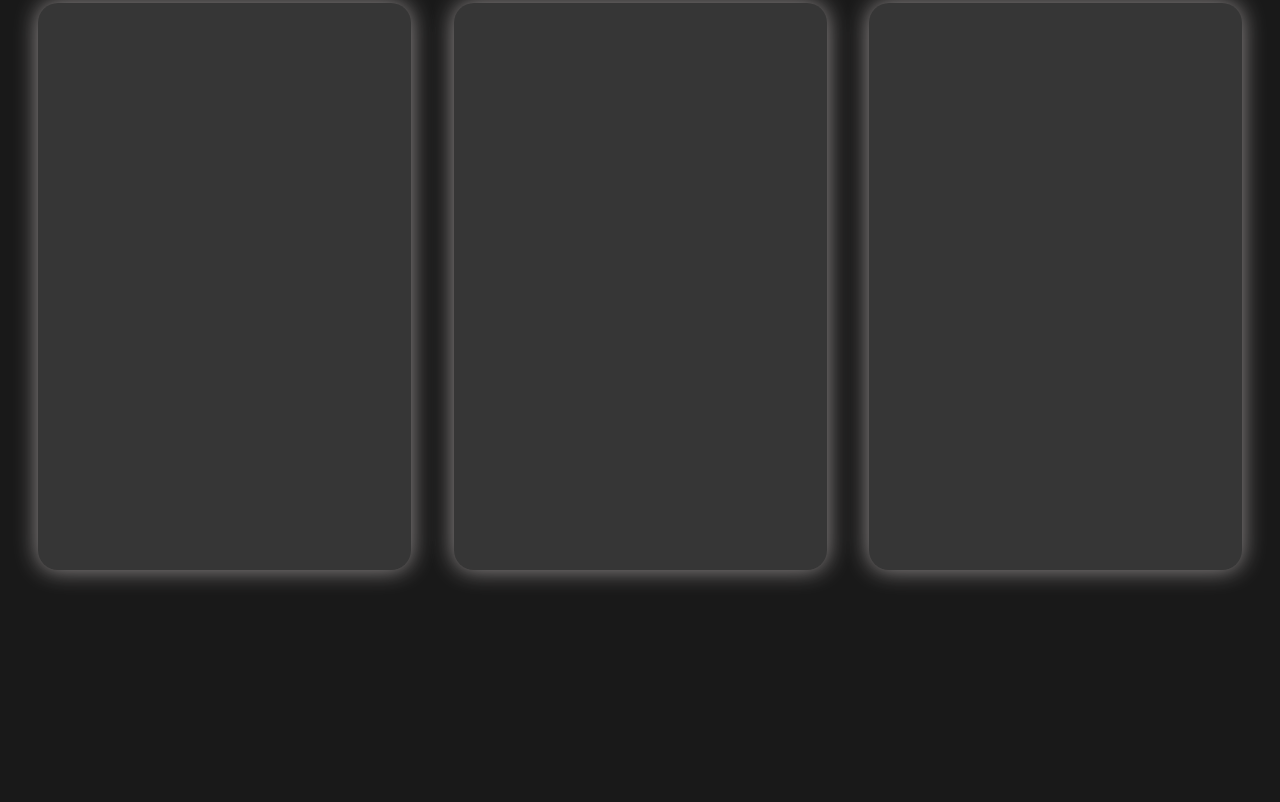
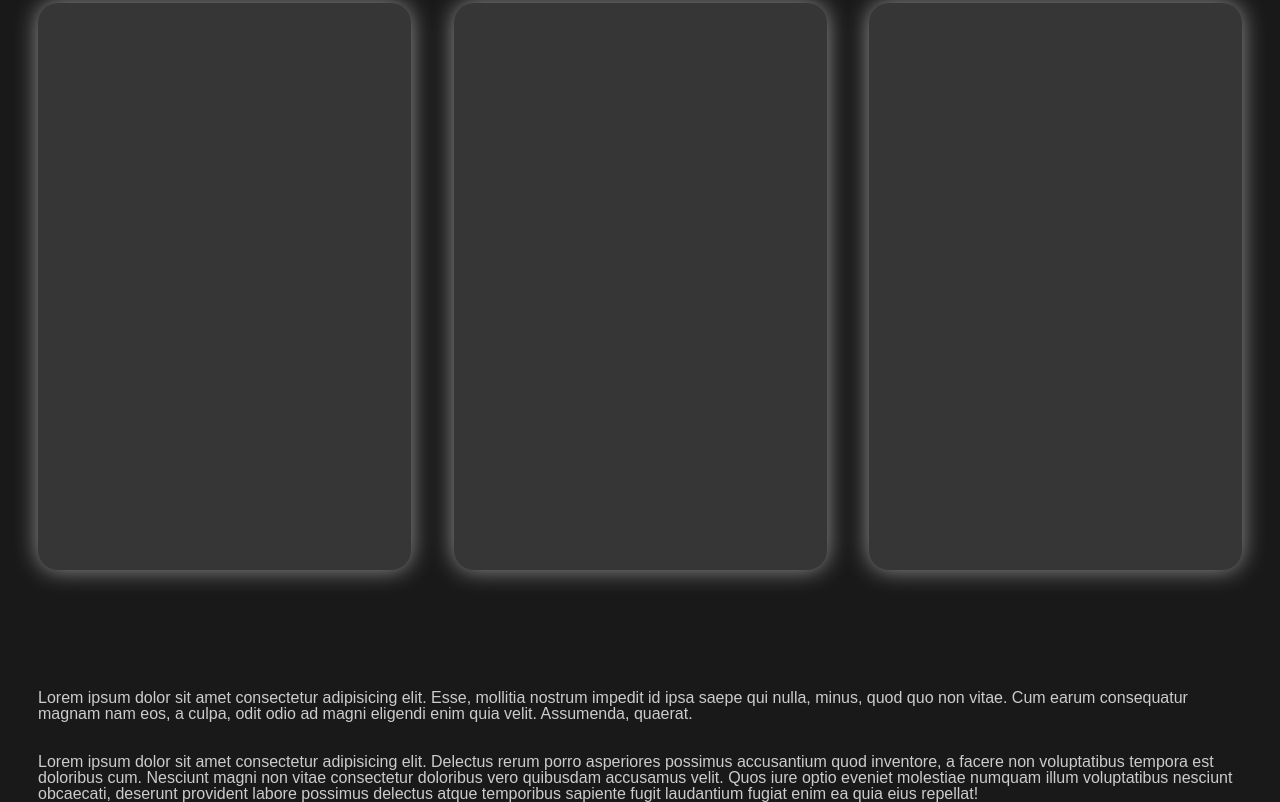
Before and after one commit to tsirekidze22/lecture12-Sep, a plain HTML site: page index.html in a window 1280 px wide. Shown: the part 1127-1929 px from the top of the page. Before the commit the page ends 1817 px from the top, so only its background shows below. Drawn offline with Linux system fonts and the light colour scheme.

Commit message:
about section added

```diff
--- a/index.html
+++ b/index.html
@@ -89,5 +89,25 @@
         </div>
       </div>
     </section>
+
+    <section class="about container">
+      <p>
+        Lorem ipsum dolor sit amet consectetur adipisicing elit. Esse, mollitia
+        nostrum impedit id ipsa saepe qui nulla, minus, quod quo non vitae. Cum
+        earum consequatur magnam nam eos, a culpa, odit odio ad magni eligendi
+        enim quia velit. Assumenda, quaerat.
+      </p>
+      <br />
+      <br />
+      <p>
+        Lorem ipsum dolor sit amet consectetur adipisicing elit. Delectus rerum
+        porro asperiores possimus accusantium quod inventore, a facere non
+        voluptatibus tempora est doloribus cum. Nesciunt magni non vitae
+        consectetur doloribus vero quibusdam accusamus velit. Quos iure optio
+        eveniet molestiae numquam illum voluptatibus nesciunt obcaecati,
+        deserunt provident labore possimus delectus atque temporibus sapiente
+        fugit laudantium fugiat enim ea quia eius repellat!
+      </p>
+    </section>
   </body>
 </html>
```
